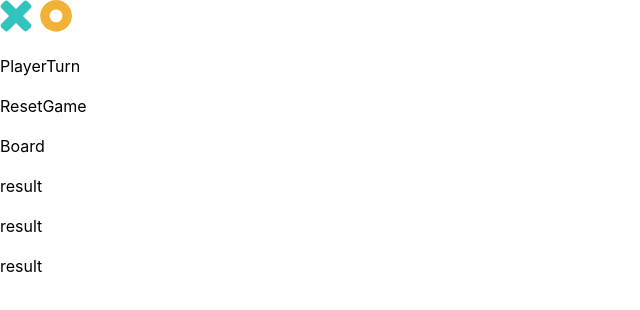
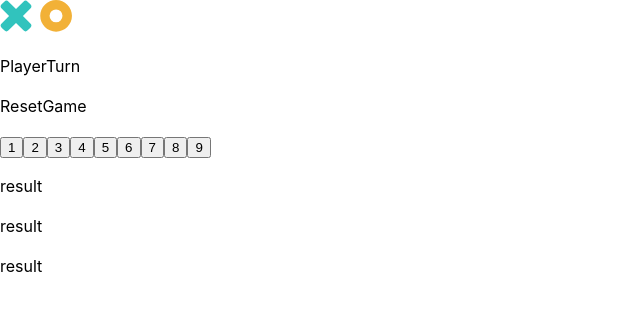
Before and after one commit to eburza/tic-tac-toe-game, a React (Vite) app: page / in a window 1280 px wide. Shown: the top 310 px of the page, without its empty margins (0-640 px from the left). Built offline with nearby package versions, Linux system fonts and the light colour scheme.

Commit message:
Add board tile element

```diff
--- a/src/components/Board.jsx
+++ b/src/components/Board.jsx
@@ -1,8 +1,14 @@
+import { boardArray } from '../data/boardArray'
 
 export default function Board() {
+
+    const boardTiles = boardArray.map( tile => (
+        <button className='game-tile' key={`tile-${tile.id}`}>{tile.tile}</button>
+    ))
+
     return (
-        <>
-            <p>Board</p>
-        </>
+        <section id="game-board">
+            {boardTiles}
+        </section>
     )
 }
--- /dev/null
+++ b/src/data/boardArray.js
@@ -0,0 +1,40 @@
+const boardArray = [
+    {
+        id: 1,
+        tile: 1
+    },
+    {
+        id: 2,
+        tile: 2
+    },
+    {
+        id: 3,
+        tile: 3
+    },
+    {
+        id: 4,
+        tile: 4
+    },
+    {
+        id: 5,
+        tile: 5
+    },
+    {
+        id: 6,
+        tile: 6
+    },
+    {
+        id: 7,
+        tile: 7
+    },
+    {
+        id: 8,
+        tile: 8
+    },
+    {
+        id: 9,
+        tile: 9
+    }
+]
+
+export { boardArray }
```
